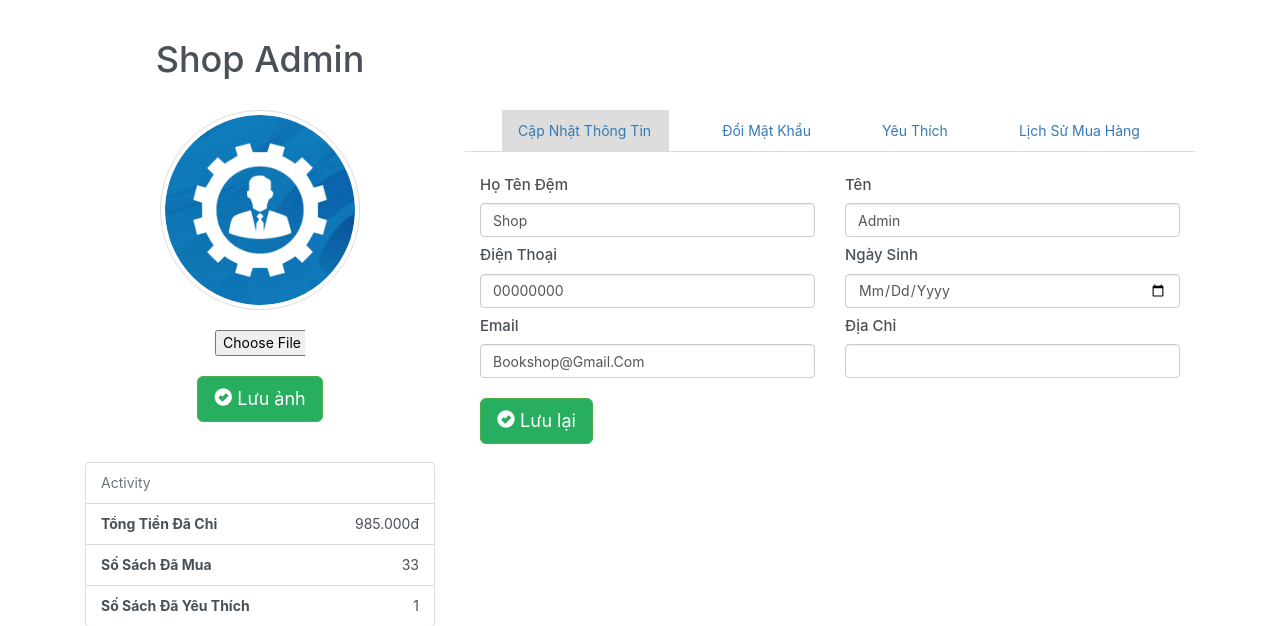
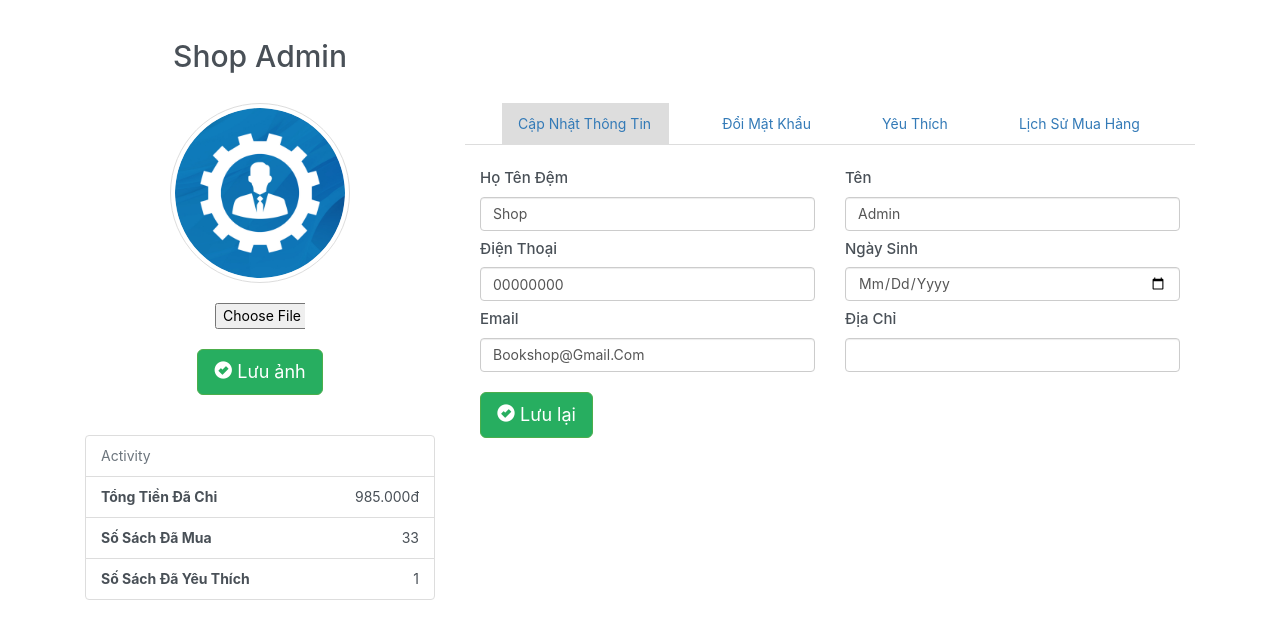
Before and after one commit to namnt0413/database-project, a PHP site: page /uif_profile.php in a window 1280 px wide. Shown: the part 140-766 px from the top of the page. Run offline with PHP 8.4, Linux system fonts and the light colour scheme; a user stored in the database is signed in; data comes from the database, SQL or seed files in the repository; some libraries are stand-ins or nearby versions.

Commit message:
58 commit: Fix lỗi uif

```diff
--- a/uif_favorite.php
+++ b/uif_favorite.php
@@ -44,6 +44,10 @@
     border: 1px solid var(--white);
     color: var(--white);
     font-weight: 600;
+}
+h1 {
+    font-size: 3rem;
+    margin-bottom: 3rem;
 }
 
 
@@ -115,7 +119,7 @@ td {
     <div class="row">
   		<div class="col-sm-4"><!--left col-->
         <div class="text-center">
-          <img src="<?= $currentUser['avatar'] ?>" class="page-img avatar img-circle img-thumbnail" alt="avatar" style="width:200px;height:200px;">
+          <img src="<?= $currentUser['avatar'] ?>" class="page-img avatar img-circle img-thumbnail" alt="avatar" style="width:180px;height:180px;">
         </div>
 
         <br>
--- a/uif_orderhis.php
+++ b/uif_orderhis.php
@@ -44,6 +44,10 @@
     border: 1px solid var(--white);
     color: var(--white);
     font-weight: 600;
+}
+h1 {
+    font-size: 3rem;
+    margin-bottom: 3rem;
 }
 table {
   border-collapse: collapse;
@@ -106,7 +110,7 @@ td {
     <div class="row">
   		<div class="col-sm-4"><!--left col-->
         <div class="text-center">
-          <img src="<?= $currentUser['avatar'] ?>" class="page-img avatar img-circle img-thumbnail" alt="avatar" style="width:200px;height:200px;">
+          <img src="<?= $currentUser['avatar'] ?>" class="page-img avatar img-circle img-thumbnail" alt="avatar" style="width:180px;height:180px;">
         </div>
 
         <br>
--- a/uif_profile.php
+++ b/uif_profile.php
@@ -57,6 +57,7 @@
                 color: #fff;
             }
             h1 {
+                font-size: 3rem;
                 margin-bottom: 3rem;
             }
 
@@ -181,7 +182,7 @@
                             `last_updated` = NOW()
                             WHERE `customers`.`id` = " . $picid . ";");
                             ?>
-                                <img src="<?= $user['avatar'] ?>" class="avatar img-circle img-thumbnail" alt="avatar" style="width:200px;height:200px;">
+                                <img src="<?= $user['avatar'] ?>" class="avatar img-circle img-thumbnail" alt="avatar" style="width:180px;height:180px;">
                                 <p style="text-align: center;font-size:20px">Đang xử lí . . . </p>
                                 <!-- in thử ảnh ra và nút back  -->
                                 <a  class="button" href="uif_profile.php"  >Cập nhật</a>
@@ -196,19 +197,18 @@
                                     if (isset($user['avatar'])) {
                                         ?>  <!-- Neu co anh dai dien  -->
                                         <div class="image_and_button">
-                                        <img src="<?= $user['avatar'] ?>" class="avatar img-circle img-thumbnail" alt="avatar" style="width:200px;height:200px;">
-                                        <br>
-                                        <input type="file" name="avatar"/><br>
+                                            <img src="<?= $user['avatar'] ?>" class="avatar img-circle img-thumbnail" alt="avatar" style="width:180px;height:180px;">
+                                            <br>
+                                            <input type="file" name="avatar"/><br>
                                         </div>
                                     <?php
                                     } else {
                                         ?>
                                         <div class="image_and_button">
-                                            <img src="../assets/image/user/user.png"  class="avatar img-circle img-thumbnail" alt="avatar" style="width:200px;height:200px;">
+                                            <img src="../assets/image/user/user.png"  class="avatar img-circle img-thumbnail" alt="avatar" style="width:180px;height:180px;">
                                             <br>
                                             <input type="file" name="avatar" /><br>      <!-- nut choosen file-->
                                         </div>
-                                        <br></br>
                                     <?php
                                     }
                                     ?>
```
Also changed, not shown: uif_passedit.php (+4 -3 lines).
